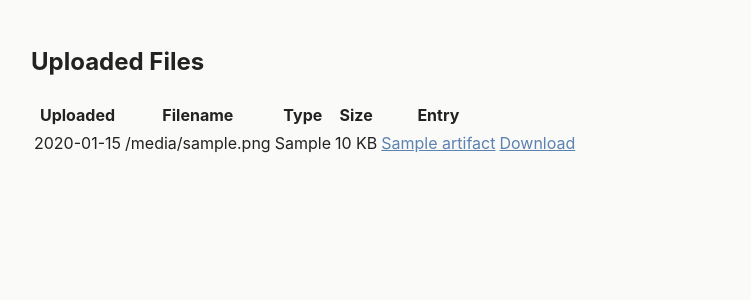
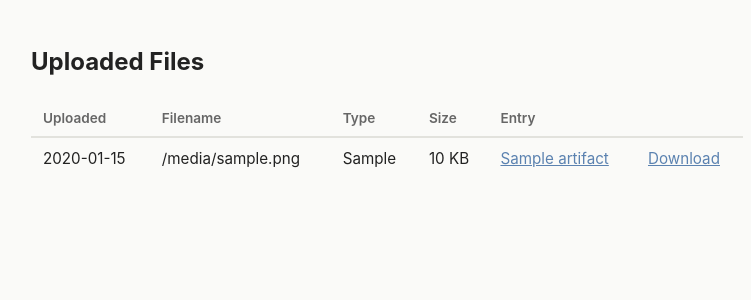
Before and after one commit to tlawrence1965/accomplishments, a Flask app: template templates/uploads_browser.html in a window 1280 px wide. Shown: the part 63-363 px from the top of the page, without its empty margins (253-1004 px from the left). Run offline with Flask 3, Linux system fonts and the light colour scheme; the template is opened without the code that fills it: most values are stand-ins (such as "Sample title", 1, 10 or a date in 2020).

Commit message:
Made the uploads-browser a little less messy.

```diff
--- a/static/style.css
+++ b/static/style.css
@@ -259,5 +259,30 @@ form.danger button {
   color: var(--muted);
 }
 
+.uploads-table {
+  width: 100%;
+  border-collapse: collapse;
+  font-size: 0.95rem;
+}
+
+.uploads-table th {
+  text-align: left;
+  padding: 0.5rem 0.75rem;
+  border-bottom: 2px solid var(--border);
+  color: var(--muted);
+  font-weight: 600;
+  font-size: 0.85rem;
+}
+
+.uploads-table td {
+  padding: 0.6rem 0.75rem;
+  border-bottom: 1px solid var(--border);
+  vertical-align: middle;
+}
+
+.uploads-table tr:last-child td {
+  border-bottom: none;
+}
+
 .active-tag-filter .tag { background: var(--accent); color: white; }
 .active-tag-filter a { margin-left: 0.5rem; color: var(--muted); }
--- a/templates/uploads_browser.html
+++ b/templates/uploads_browser.html
@@ -4,7 +4,7 @@
 <h2>Uploaded Files</h2>
 
 {% if artifacts %}
-<table>
+<table class="uploads-table">
   <thead>
     <tr>
       <th>Uploaded</th>
```
